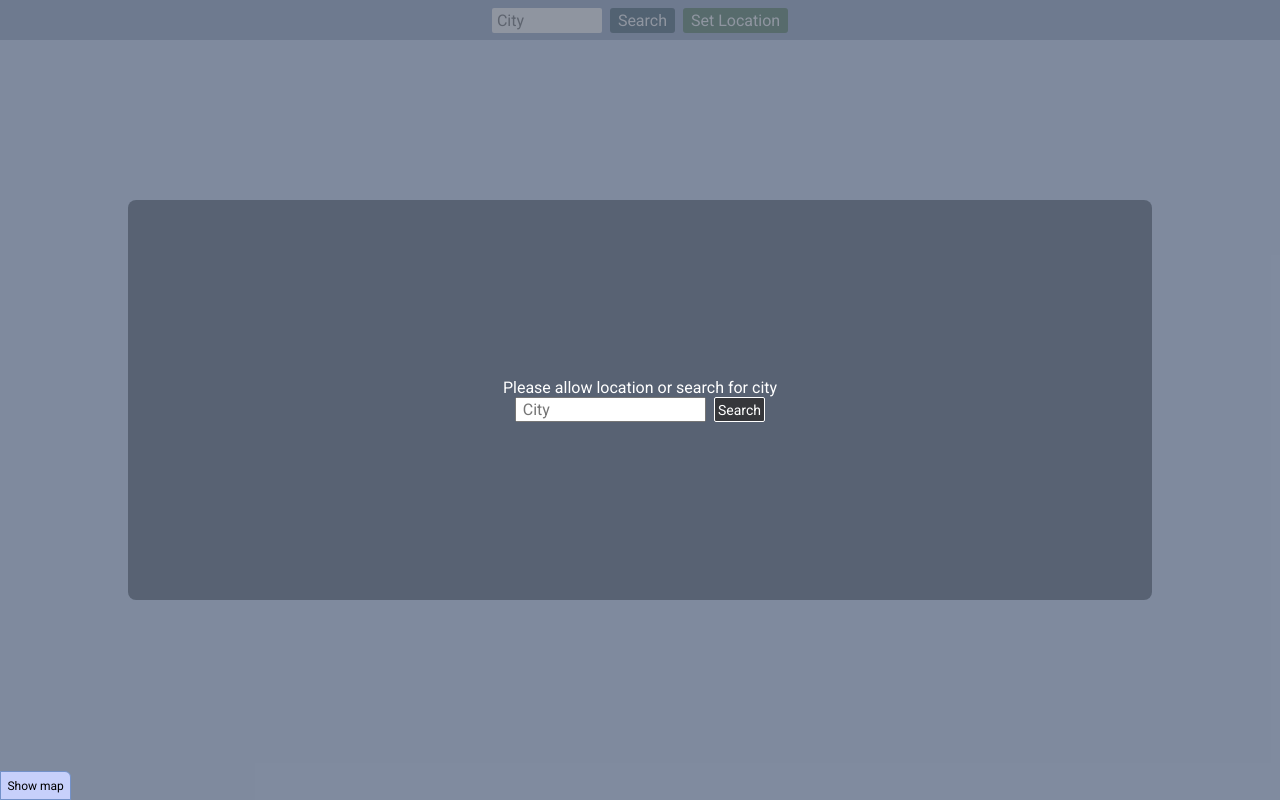
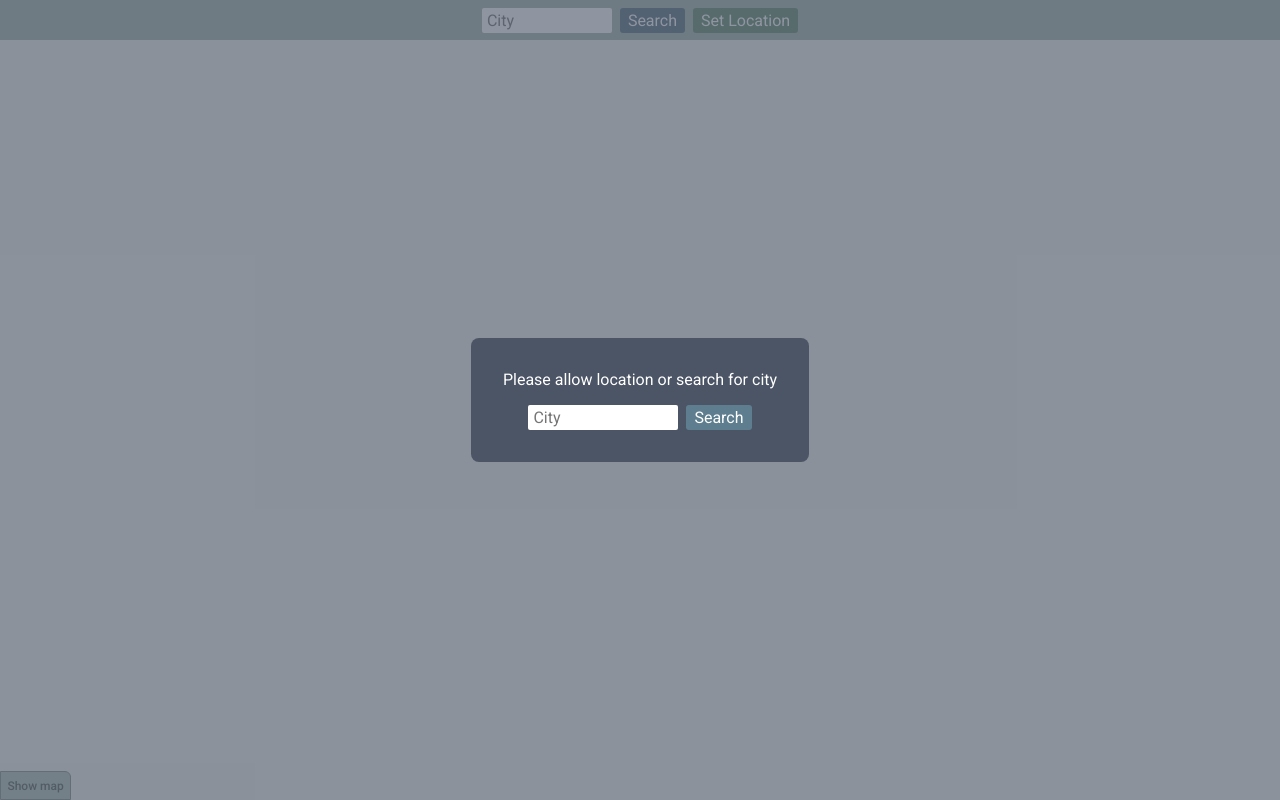
Before and after one commit to JSchaefer21/Weather, a React (Create React App) app in the folder app/: page / in a window 1280 px wide. Built offline with nearby package versions, Linux system fonts and the light colour scheme; no server answers.

Commit message:
Update styles

```diff
--- a/app/src/components/App.jsx
+++ b/app/src/components/App.jsx
@@ -1,4 +1,5 @@
-import { useState } from 'react'
+/* eslint-disable react-hooks/exhaustive-deps */
+import { useState, useEffect } from 'react'
 import retrieveWeather from '../logic/retrieveWeather'
 import Box from './Box'
 import WeatherData from './WeatherData'
@@ -9,18 +10,23 @@ import '../styles/App.sass'
 function App() {
 
   const [weather, setWeather] = useState(null)
-  const [location, setLocation] = useState(null)
   const [map, setMap] = useState(false)
+
+  useEffect(() => {
+    handleLocation()
+  }, [])
 
   const handleCitySelected = async(city) => {
     setWeather(await retrieveWeather(city, null, null))
   }
 
   const handleMap = () => {
-    if(map)
-      setMap(false)
-    else
-      setMap(true)
+    if(weather) {
+      if(map)
+        setMap(false)
+      else
+        setMap(true)
+    }
   }
 
   const handleFormSubmit = async(event) => {
@@ -30,16 +36,13 @@ function App() {
 
   const handleLocation = async() => {
     navigator.geolocation.getCurrentPosition(function(position) {
-      setLocation([position.coords.latitude, position.coords.longitude])
-      debugger
-      handleNewLocation()
+      handleNewLocation(position.coords.latitude, position.coords.longitude)
     }, function(error){
       console.log('Position error')
     }, { maximumAge: 400_000 })
   }
-
-  const handleNewLocation = async() => {
-    setWeather(await retrieveWeather(null, location[0], location[1]))
+  const handleNewLocation = async(lat, lon) => {
+    setWeather(await retrieveWeather(null, lat, lon))
   }
 
   return (
@@ -65,6 +68,10 @@ function App() {
       <button className={map?'map-button map-show':'map-button map-hide'} onClick={handleMap}>{map? 'Hide map' : 'Show map'}</button>
       { map && weather && <footer>
         <Map position={[weather.coord.lat,weather.coord.lon]}/>
+        <div className='Footer__location'>
+          <p className='Footer-text'>Latitude: {weather.coord.lat}</p>
+          <p className='Footer-text'>Longitude: {weather.coord.lon}</p>
+        </div>
       </footer> }
 
     </div>
--- a/app/src/components/Box.jsx
+++ b/app/src/components/Box.jsx
@@ -15,7 +15,7 @@ function Box(props) {
         <p> Please allow location or search for city </p>
 
         <form className='Box__form' onSubmit={handleFormSubmit}>
-          <input type="text" name="city" placeholder=" City"/>
+          <input type="text" name="city" placeholder="City"/>
           <button className='Box__button'>Search</button>
         </form>
       </main>
--- a/app/src/components/Map.jsx
+++ b/app/src/components/Map.jsx
@@ -8,10 +8,10 @@ function Map({position}) {
                 center={position}
                 zoom={12}
                 zoomControl={false}
-                /* scrollWheelZoom={false} */
+                scrollWheelZoom={true}
                 attributionControl={false}
-                doubleClickZoom={false}
-                dragging={false}
+                doubleClickZoom={true}
+                dragging={true}
                 >
 
                 <ChangeMapView position={position} />
--- a/app/src/components/WeatherData.jsx
+++ b/app/src/components/WeatherData.jsx
@@ -18,38 +18,36 @@ function App(props) {
       {weather &&  <div className='Weather__container'>
         <div className='Weather__header'>
           <p className='weather-name'>{weather.name}</p>
-          <div className='Weather__header-des'>
+{/*           <div className='Weather__header-des'> */}
             <img className='image' src={'http://openweathermap.org/img/wn/'+weather.weather[0].icon+'@2x.png'} alt=''/>
-            <p className='weather-data-info2'>{weather.weather[0].description}</p>
-          </div>
+{/*             <p className='weather-data-info2'>{weather.weather[0].description}</p>
+          </div> */}
         </div>
 
         <div className='Weather__temp'>
-          <p className='weather-data-main'>{weather.main.temp}ºC</p>
+          <p className='weather-data-main'>{weather.main.temp.toFixed(1)}ºC</p>
           <div className='Weather__temp-detail'>
-            <p className='weather-data-info'>min: {weather.main.temp_min}ºC</p>
-            <p className='weather-data-info'>max: {weather.main.temp_max}ºC</p>
+            <p className='weather-data-info'>min: {weather.main.temp_min.toFixed(1)}ºC</p>
+            <p className='weather-data-info'>max: {weather.main.temp_max.toFixed(1)}ºC</p>
           </div>
         </div>
 
         <div className='Weather__suntime-container'>
           <div className='Weather__suntime'>
+            <img className='image-sun' src={sunrise} alt=''/>
             <p>{weather.sys.sunrise.toLocaleTimeString()}</p>
-            <img className='image-sun' src={sunrise} alt=''/>
           </div>
           <div className='Weather__suntime'>
+            <img className='image-sun' src={sunset} alt=''/>
             <p>{weather.sys.sunset.toLocaleTimeString()}</p>
-            <img className='image-sun' src={sunset} alt=''/>
           </div>
         </div>
 
-
-        <p className='weather-data-info'>Latitude: {weather.coord.lat}</p>
-        <p className='weather-data-info'>Longitude: {weather.coord.lon}</p>
+        {/* <p className='weather-data-info'>Wind speed: {weather.wind.speed} m/s</p> */}
 
         {/* <p className='weather-data-info'>feels like {weather.main.feels_like}ºC</p>
         <p>{weather.weather[0].main}</p> */}
-        <p className='weather-data-info'>Wind speed: {weather.wind.speed} m/s</p>
+
       </div> }
 
     </div>
--- a/app/src/styles/App.sass
+++ b/app/src/styles/App.sass
@@ -3,7 +3,7 @@
 .App
     width: 100%
     height: 100%
-    background-color: #d3e1fb
+    background-color: #f3f5f3
 
 header
     width: 100%
@@ -12,7 +12,7 @@ header
     flex-direction: row
     align-items: center
     justify-content: center
-    background-color: #a3b3d0
+    background-color: #a6b5ad
     gap: 0.5rem
 
 .Header__form
@@ -24,7 +24,7 @@ header
     -webkit-appearance: none
     margin: 0
     padding: 0px 5px
-    width: 100px
+    width: 120px
     border: none
     border-radius: 2px
 
@@ -59,12 +59,14 @@ main
 
 .map-button
     position: absolute
+    cursor: pointer
     left: 0
     -webkit-appearance: none
-    background: #c7d0fb
-    color: black
-    border: 1px solid #7391c9
+    background: #b3c3ba
     font-size: 12px
+    font-weight: 500
+    color: #515f58
+    border: 1px solid #828e88
     padding: 0.4rem
     margin: 0
     border-top-right-radius: 6px
@@ -90,7 +92,7 @@ footer
     position: absolute
     animation: showmap 0.4s linear
     bottom: 0
-    border-top: 1px solid #7391c9
+    border-top: 1px solid #828e88
     width: 100%
     height: base.$map-height
 @keyframes showmap
@@ -99,6 +101,22 @@ footer
     100%
         bottom: 0rem
 
+.Footer__location
+    position: absolute
+    z-index: 999
+    bottom: 1rem
+    left: 1rem
+    background-color: #b3c3ba
+    border: 1px solid #828e88
+    padding: 0.5rem
+    border-radius: 3px
+    display: flex
+    flex-direction: column
+    gap: 0.1rem
+.Footer-text
+    font-size: 11px
+    font-weight: 500
+    color: #515f58
 
 .App__title
     font-size: 18px
--- a/app/src/styles/Box.sass
+++ b/app/src/styles/Box.sass
@@ -1,5 +1,6 @@
 .Box
     position: absolute
+    z-index: 1
     width: 100%
     height: 100%
     background-color: #525c6da5
@@ -8,15 +9,17 @@
     justify-content: center
 
 .Box__container
-    height: 50%
-    width: 80%
+    height: auto
+    width: auto
+    padding: 2rem
     display: flex
     flex-direction: column
     align-items: center
     justify-content: center
+    gap: 1rem
     color: white
     border-radius: 0.5rem
-    background-color: #525c6ddb
+    background-color: #4b5566
 
 .Box__form
     display: flex
@@ -24,10 +27,20 @@
 
 .Box__button
     -webkit-appearance: none
-    background: #36373b
-    border: 1px solid white
+    margin: 0
+    padding: 0
+    padding: 3px 8px
+    border: none
+    border-radius: 3px
+    font-size: 16px
+    font-weight: 400
+    background-color: #5e7e8f
     color: white
+
+input
+    -webkit-appearance: none
+    margin: 0
+    padding: 0px 5px
+    width: 140px
+    border: none
     border-radius: 2px
-    padding: 0.2rem
-    font-size: 14px
-    font-weight: 400
--- a/app/src/styles/Weather.sass
+++ b/app/src/styles/Weather.sass
@@ -18,7 +18,7 @@ p
     margin: 0
     padding: 0
 .weather-name
-    font-size: 32px
+    font-size: 38px
     font-weight: 600
 .weather-data-main
     font-size: 26px
@@ -35,7 +35,11 @@ p
     display: flex
     align-items: flex-end
     gap: 1.2rem
-    margin: 1rem
+    margin: 1.5rem
+    padding: 0 1rem
+    border-bottom: 2px solid #a6b5ad
+    background-color: #e2e6e4
+    box-shadow: 0px 0px 90px 90px #e2e6e4
 .Weather__header-des
     display: flex
     flex-direction: column
@@ -46,9 +50,9 @@ p
     gap: 0.8rem
     margin: 0.5rem
     align-items: center
-    border: 1px solid #749d74da
+    border: 2px solid #a6b5ad
     border-radius: 3px
-    padding: 3px 5px
+    padding: 8px 10px
 .Weather__temp-detail
     display: flex
     flex-direction: column
@@ -70,5 +74,7 @@ p
 
 .image
     margin: -15px
-    height: 70px
-    width: 70px
+    height: 90px
+    width: 90px
+    bbackground-color: #dbe0df
+    bbox-shadow: 0px 0px 20px 20px #dbe0df
--- a/app/src/styles/base.sass
+++ b/app/src/styles/base.sass
@@ -1 +1 @@
-$map-height: 45%
+$map-height: 48%
```
